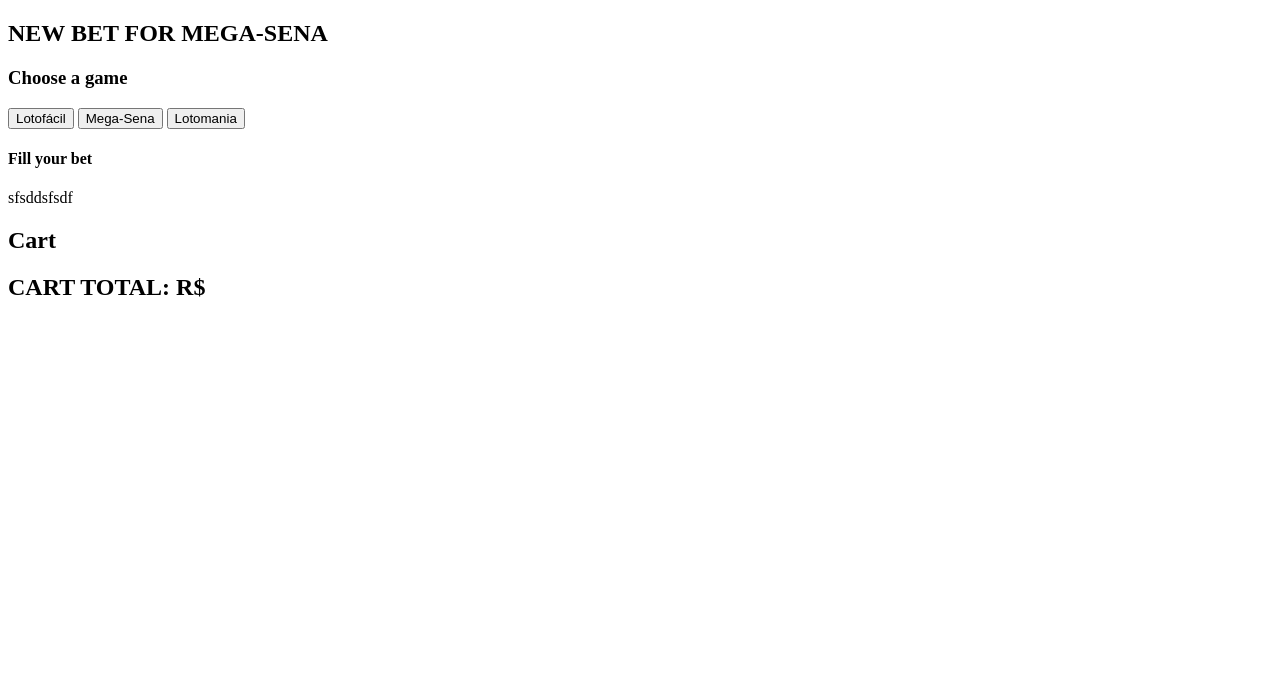
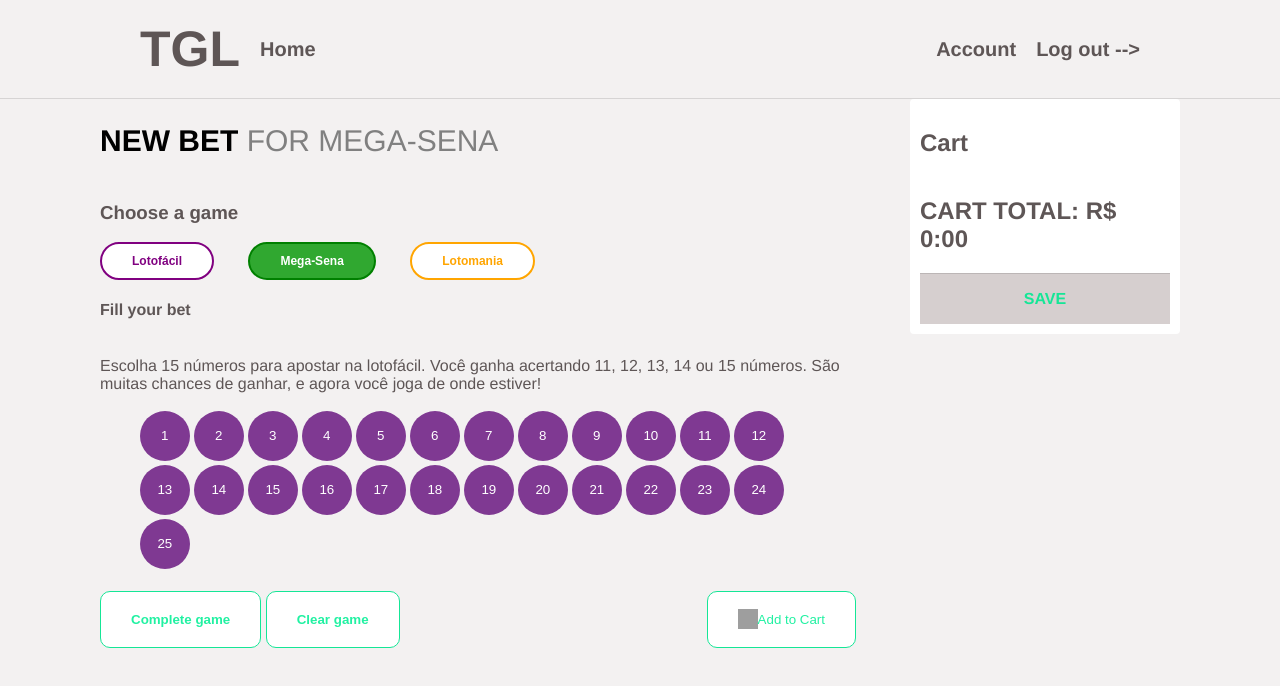
Before and after one commit to johnnyfers/prova-javascript, a plain HTML site: page index.html in a window 1280 px wide. Both pictures are taken after a click on the button "Lotofácil". Drawn offline with Linux system fonts and the light colour scheme; grey boxes are pictures that could not be loaded.

Commit message:
html/css almost done

```diff
--- a/index.css
+++ b/index.css
@@ -0,0 +1,152 @@
+ul{
+    list-style: none
+}
+ul, li{
+    display: flex;
+    font-size: 20px;
+    float: left;
+    margin-right: 20px;
+    align-items: center;
+    font-weight:bold;
+}
+#title{
+    font-size: 50px
+}
+
+header{
+    width:100%;
+    display: flex;
+    justify-content: space-between;
+    padding-left: 100px;
+    padding-right: 100px;
+    box-sizing: border-box;
+    border-bottom: 1px solid rgba(0, 0, 0, 0.123);
+}
+
+body{
+    color: rgb(94, 86, 86);
+    font-family: 'Franklin Gothic Medium', 'Arial Narrow', Arial, sans-serif;
+    padding: 0;
+    margin: 0;
+    display:flex;
+    flex-direction: column;
+    background-color: rgba(182, 170, 170, 0.158)
+}
+h1{
+    font-size: 30px;
+    font-weight:unset;
+    color: grey;
+}
+strong{
+    color: black;
+}
+
+#container{
+    display: flex;
+    justify-content: space-between;
+    box-sizing: border-box;
+    padding-left: 100px;
+    padding-right: 100px;
+}
+
+#cartButtons{
+    display: flex;
+    justify-content: space-between;
+}
+
+#card1{
+    width:70%;
+    box-sizing: border-box;
+    position: relative;
+    display: flex;
+    flex-direction: column;
+    margin-bottom: 20px;
+}
+#numbers{
+    width: 90%;
+    margin: auto;
+    margin-bottom: 20px;
+}
+
+#card2{
+    width: 25%;
+    height: 50%;
+    background-color: white;
+    padding: 10px;
+    border-radius: 4px;
+    box-sizing: border-box;
+    display: flex;
+    flex-direction: column;
+    justify-content: space-between;
+}
+#save {
+    background-color: rgba(182, 170, 170, 0.555);
+    border-top: 1px solid rgba(0, 0, 0, 0.123);
+    display: flex;
+    justify-content:center;
+    align-items: center;
+    height: 50px;
+    color: rgb(21, 230, 150);
+    font-weight: 900;
+}
+
+.btn-loto{
+    border-radius: 20px;
+    padding: 10px 30px 10px 30px;
+    font-weight: 900;
+    margin-right: 30px;
+    font-size: 12px;
+}
+#lotofacil{
+    border: 2px solid purple;
+    color: purple;
+    background-color: white;
+}
+
+#mega{
+    border: 2px solid green;
+    color: white;
+    background-color: rgb(48, 168, 48);
+}
+
+#lotomania{
+    border: 2px solid orange;
+    color: orange;
+    background-color: white;
+}
+
+.btn-completeOrClear{
+    padding: 20px 30px 20px 30px;
+    background-color: white;
+    border: 1px solid rgb(21, 230, 150);
+    color: rgb(33, 241, 162);
+    border-radius: 10px;
+    font-weight: 900;
+}
+
+#addCart{
+    display: flex;
+    align-items: center;
+    padding: 10px 30px 10px 30px;
+    color: rgb(33, 241, 162);
+    border: 1px solid rgb(21, 230, 150);
+    background-color: white;
+    border-radius: 10px;
+}
+
+
+
+
+
+.myNumber{
+    color: white;
+    background-color: red;
+    width: 50px;
+    height: 50px;
+    display: inline-flex;
+    justify-content:center;
+    align-items: center;
+    border-radius: 50%;
+    margin: 2px;
+    border: none;
+}
--- a/index.html
+++ b/index.html
@@ -11,43 +11,61 @@
 
 <body>
     <header>
+        <ul>
+            <li id="title">TGL</li>
+            <li>Home</li>
+        </ul>
+
+        <ul>
+            <li>Account</li>
+            <li>Log out --></li>
+        </ul>
 
     </header>
 
     <div id="container">
-        <section>
-            <h1> NEW BET FOR MEGA-SENA</h1>
+        <section id="card1">
+            <h1><strong>NEW BET</strong>  FOR MEGA-SENA</h1>
 
             <h3> Choose a game</h3>
 
             <div id="buttons">
-                <button id="lotofacil">Lotofácil</button>
-                <button id="mega"> Mega-Sena</button>
-                <button id="lotomania"> Lotomania</button>
+                <button class="btn-loto" id="lotofacil">Lotofácil</button>
+                <button class="btn-loto"  id="mega"> Mega-Sena</button>
+                <button class="btn-loto"  id="lotomania"> Lotomania</button>
             </div>
 
             <h4>Fill your bet </h4>
 
-            <p id="gameDescription"> sfsddsfsdf</p>
+            <p id="gameDescription"></p>
 
             <div id="numbers"> </div>
+
+            <div id="cartButtons">
+                <div id="div-completeOrClear">
+                    <button class="btn-completeOrClear">Complete game</button>
+                    <button class="btn-completeOrClear">Clear game</button>
+                </div>
+
+                <button id="addCart"><img src="https://image.flaticon.com/icons/png/512/34/34568.png" width="20" height="20"> Add to Cart</button>
+            </div>
         </section>
 
-        <section>
+        <section id="card2">
             <h2>Cart</h2>
             <div id="cardContent"></div>
 
-            <h2>CART TOTAL: R$</h2><span id="cartPrice"></span>
+            <h2>CART TOTAL: R$ <span id="cartPrice">0:00</span></h2>
 
             <div id="save">
-
+                SAVE
             </div>
         </section>
 
     </div>
 
 
-    <script scr="./index.js"></script>
+    <script src="./index.js"></script>
 </body>
 
 </html>
--- a/index.js
+++ b/index.js
@@ -1 +1,81 @@
-var types = {type: [{num: 3},{num:4}]}
+
+//vars
+ let buttonLotofacil = document.querySelector('#lotofacil')
+ let buttonMega = document.querySelector('#mega')
+ let buttonLotomania = document.querySelector('#lotomania')
+
+ let descriptionGame = document.querySelector('#gameDescription')
+
+ let numbersDiv = document.querySelector('#numbers')
+
+ let setButton = ''
+
+ let numbersArray = []
+
+ //get description
+ buttonLotofacil.addEventListener('click', ()=>{
+    numbersDiv.innerText = ''
+
+     fetch('games.json', {method: 'GET'}).then((res)=>{return res.json()})
+     .then((data)=>{
+         descriptionGame.innerHTML = data.types[0].description
+
+
+        for(let i = 1; i <= data.types[0].range; i++){
+            const divInside = document.createElement('button')
+            divInside.classList.add('myNumber')
+            divInside.style.background = `${data.types[0].color}`
+            divInside.innerHTML = i;
+
+            numbersArray.push(divInside)
+
+            numbersDiv.appendChild(divInside)
+        }
+
+        return setButton = 'lotofacil'
+     })
+ })
+
+ buttonMega.addEventListener('click', ()=>{
+    numbersDiv.innerText = ''
+
+    fetch('games.json', {method: 'GET'}).then((res)=>{return res.json()})
+    .then((data)=>{
+
+        descriptionGame.innerHTML = data.types[1].description
+
+        for(let i = 1; i <= data.types[1].range; i++){
+            const divInside = document.createElement('button')
+            divInside.classList.add('myNumber')
+            divInside.style.background = `${data.types[1].color}`
+            divInside.innerHTML = i;
+
+            numbersArray.push(divInside)
+
+            numbersDiv.appendChild(divInside)
+        }
+        return setButton = 'mega'
+    })
+})
+
+buttonLotomania.addEventListener('click', ()=>{
+    numbersDiv.innerText = ''
+
+    fetch('games.json', {method: 'GET'}).then((res)=>{return res.json()})
+    .then((data)=>{
+        descriptionGame.innerHTML = data.types[2].description
+
+        for(let i = 1; i <= data.types[2].range; i++){
+            const divInside = document.createElement('button')
+            divInside.classList.add('myNumber')
+            divInside.style.background = `${data.types[2].color}`
+            divInside.innerHTML = i;
+
+            numbersArray.push(divInside)
+
+            numbersDiv.appendChild(divInside)
+        }
+
+        return setButton = 'lotomania'
+    })
+})
```
